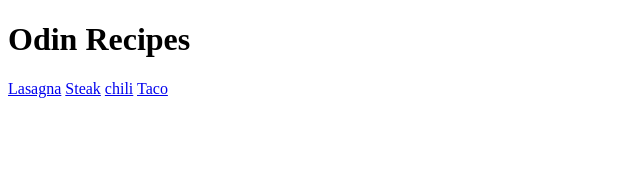
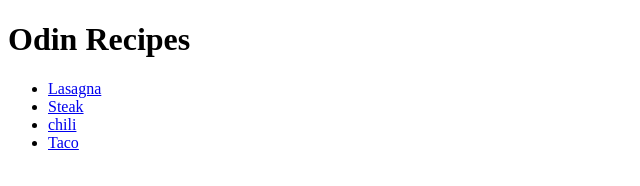
Before and after one commit to AnasElAbd28/odin-recipes, a plain HTML site: page index.html in a window 1280 px wide. Shown: the whole page, without its empty margins (0-640 px from the left). Drawn offline with Linux system fonts and the light colour scheme.

Commit message:
Put all recipes in an Unordered list

```diff
--- a/index.html
+++ b/index.html
@@ -8,10 +8,13 @@
 <body>
     <h1>Odin Recipes</h1>
 
-    <a href="recipes/lasagna.html">Lasagna</a>
-    <a href="recipes/steak.html">Steak</a>
-    <a href="recipes/chili.html">chili</a>
-    <a href="recipes/taco.html">Taco</a>
+    <ul>
+        <li><a href="recipes/lasagna.html">Lasagna</a></li>
+        <li><a href="recipes/steak.html">Steak</a></li>
+        <li><a href="recipes/chili.html">chili</a></li>
+        <li><a href="recipes/taco.html">Taco</a></li>
+
+    </ul>
 
 
 
```
